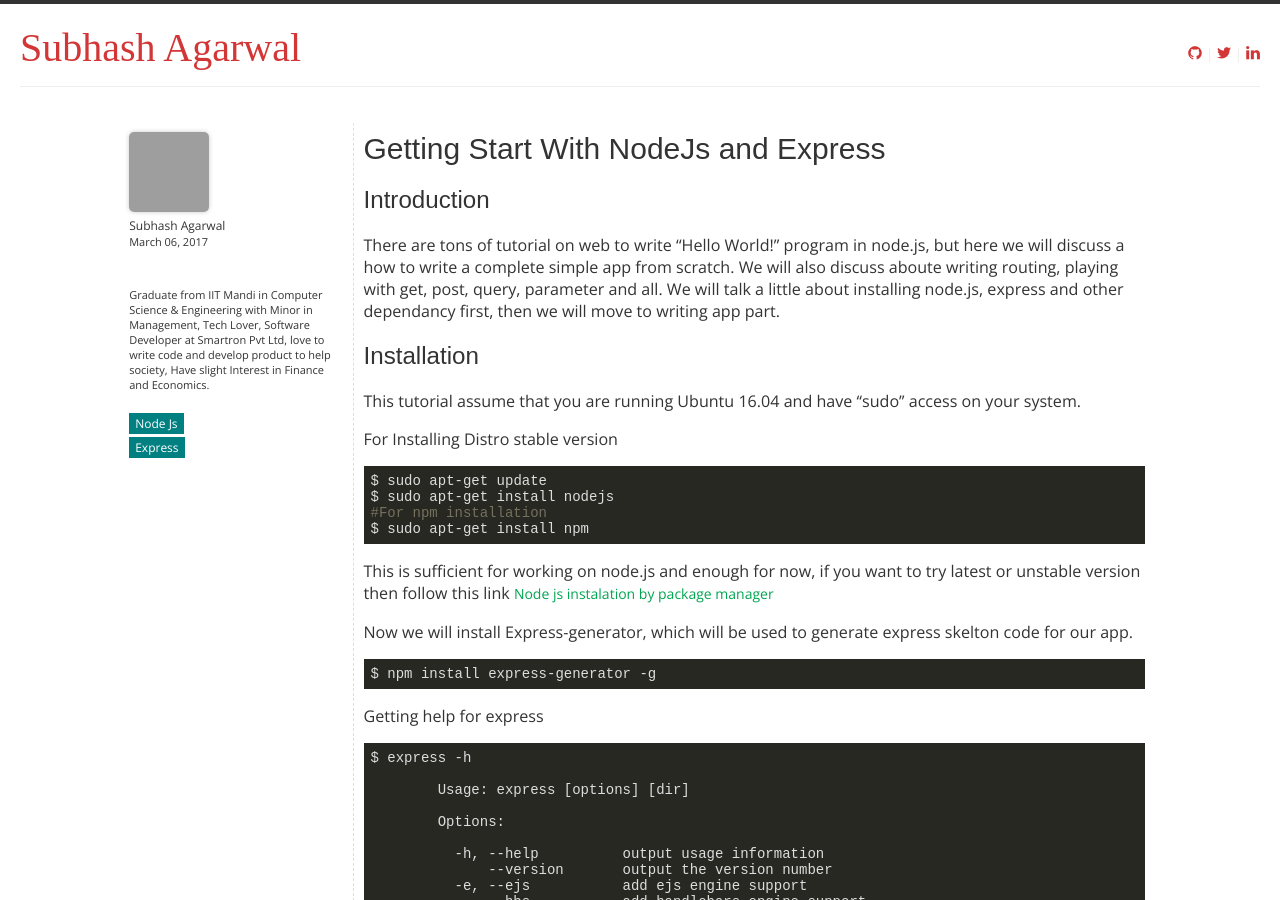
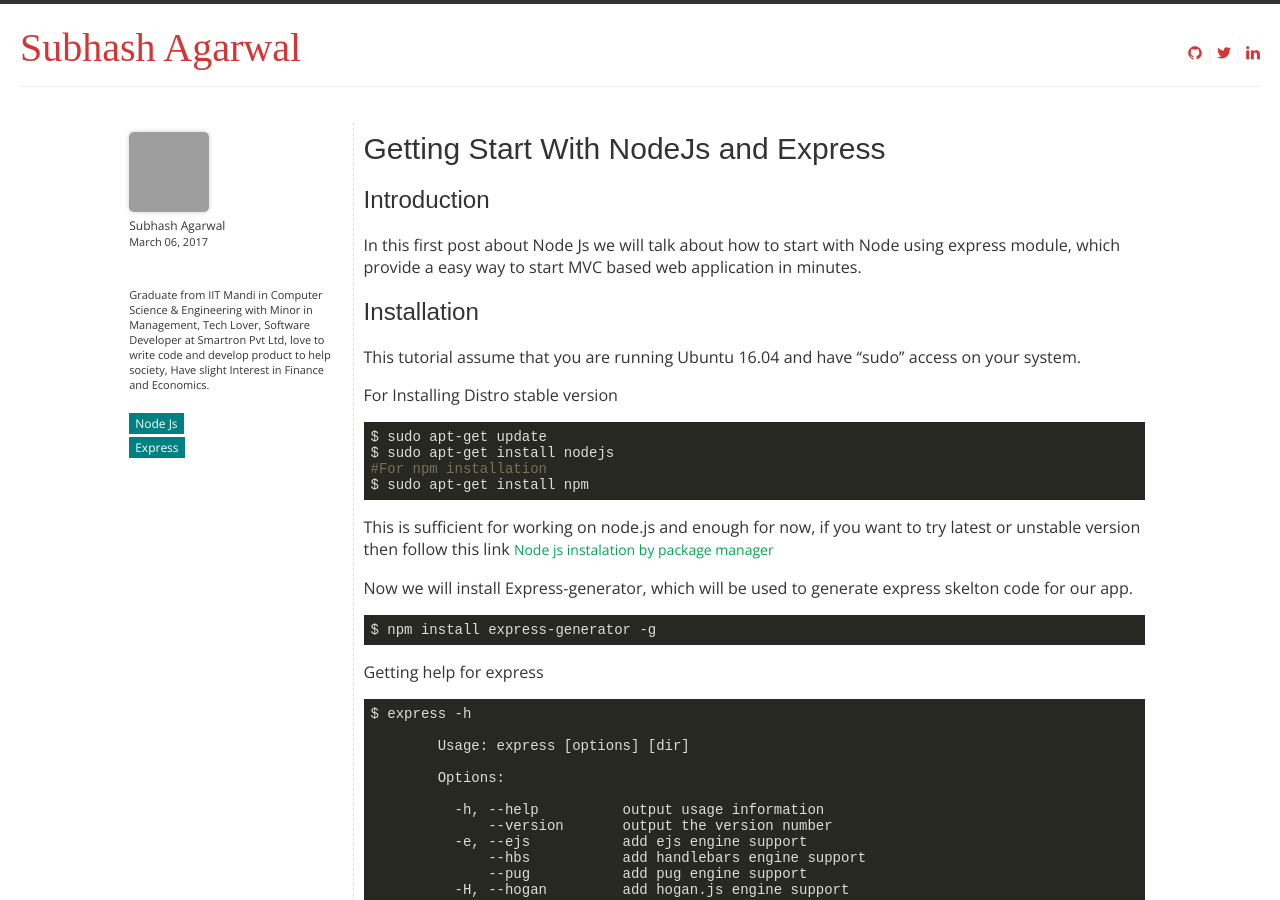
Before and after one commit to Subh94/blog, a Jekyll site: the page built from _posts/2017-03-06-start-nodejs.md, in a window 1280 px wide and 900 px high. Built offline with Jekyll 4.4.1, drawn with Linux system fonts in a browser that asks for light colours; some web fonts are replaced; comment, search, counter and statistics services are not loaded; grey boxes are pictures that could not be loaded.

Commit message:
some https chenges

```diff
--- a/_config.yml
+++ b/_config.yml
@@ -5,7 +5,7 @@ full_name: "Subhash Kumar Agarwal"
 first_name: "Subhash"
 last_name: "Agarwal"
 blog_title: "From Subhash Pen ....."
-author_img_name_path: "http://www.skumaragarwal.com/blog/images/users/user.jpg"
+author_img_name_path: "https://www.skumaragarwal.com/blog/images/users/user.jpg"
 disqus_shortname: "Subh94"
 copyright_year: "2017"
 google_analytics_code: "UA-97331837-2"
--- a/_posts/2017-03-06-start-nodejs.md
+++ b/_posts/2017-03-06-start-nodejs.md
@@ -9,7 +9,8 @@ image: /images/blog/nodejs_logo_green.jpg
 
 ## Introduction
 
-There are tons of tutorial on web to write "Hello World!" program in node.js, but here we will discuss a how to write a complete simple app from scratch. We will also discuss aboute writing routing, playing with get, post, query, parameter and all. We will talk a little about installing node.js, express and other dependancy first, then we will move to writing app part.
+In this first post about Node Js we will talk about how to start with Node using express module, which provide a easy way to start MVC based web application in minutes.
+
 
 ## Installation
 This tutorial assume that you are running Ubuntu 16.04 and have ''sudo'' access on your system.
```
